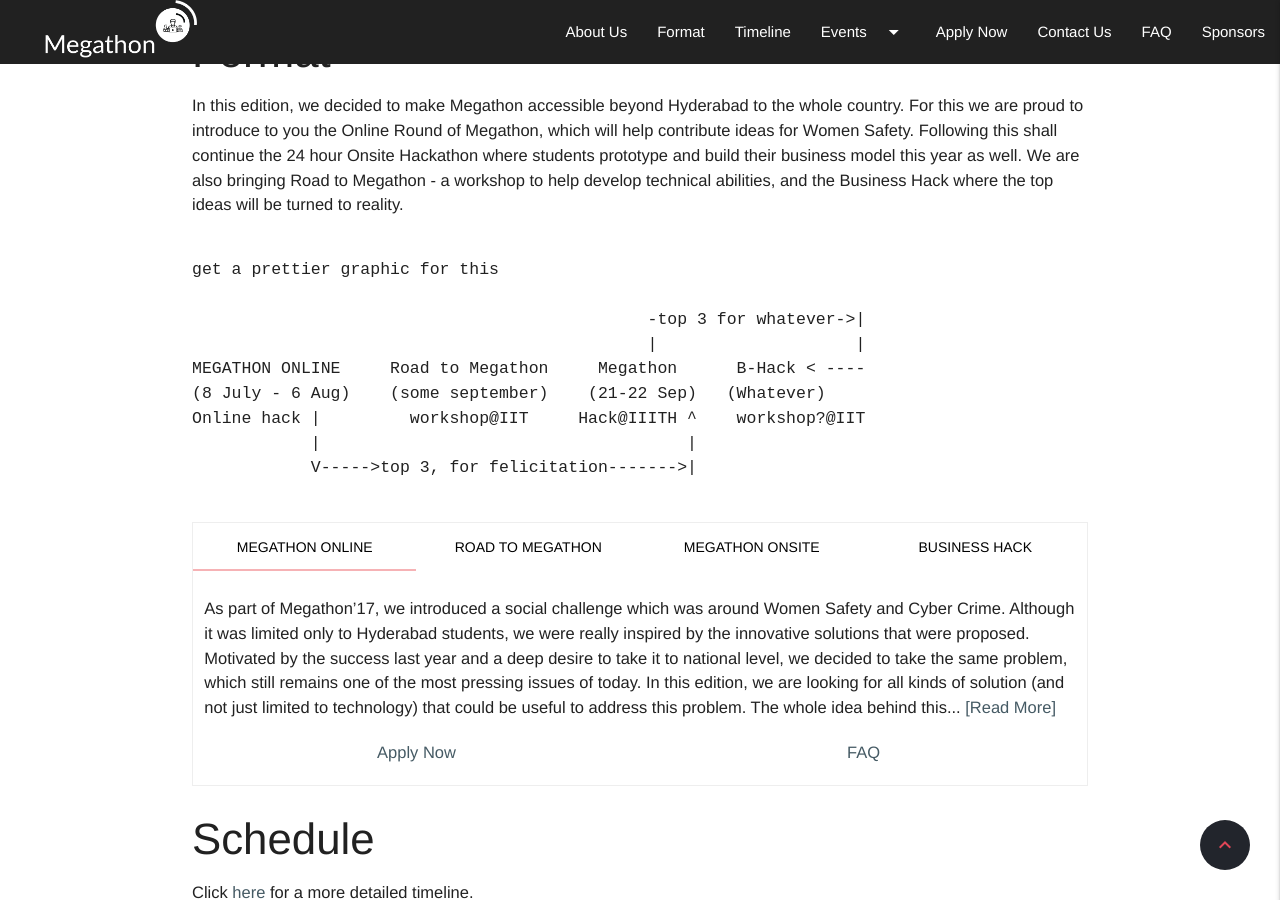
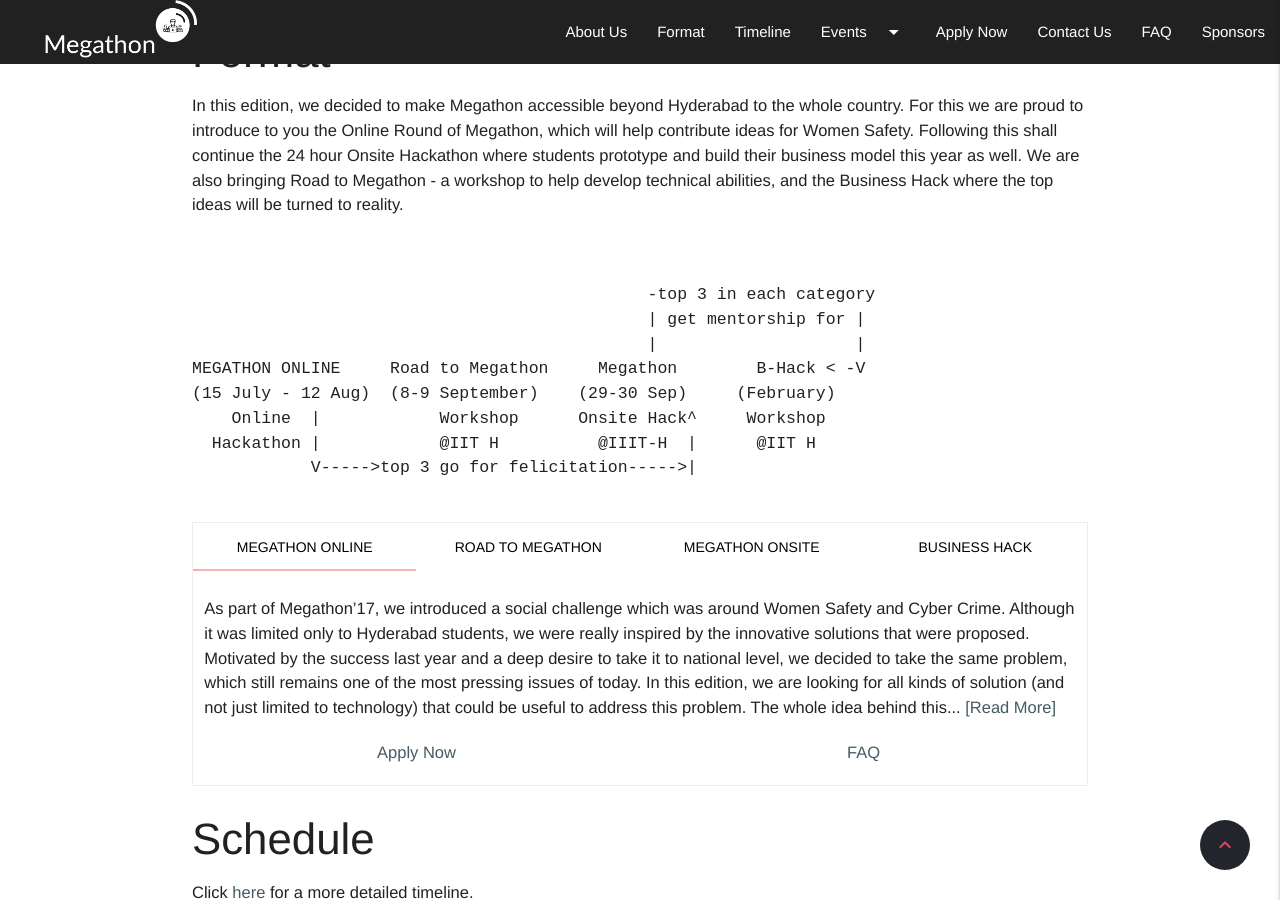
Before and after one commit to IIIT-ECell/megathon, a Jekyll site: the page built from index.md, in a window 1280 px wide and 900 px high, scrolled down 1683 px. Built offline with Jekyll 4.4.1, drawn with Linux system fonts in a browser that asks for light colours; nearby versions of some CDN libraries; our own code applies the rules of GitHub Pages for plain Markdown files.

Commit message:
correcting information on <pre>

```diff
--- a/_includes/format_tabbed.html
+++ b/_includes/format_tabbed.html
@@ -1,15 +1,15 @@
 <br>
 <div class="container" style="overflow: scroll;">
 <pre>
-get a prettier graphic for this
 
-                                              -top 3 for whatever->|
+                                              -top 3 in each category
+                                              | get mentorship for |
                                               |                    |
-MEGATHON ONLINE     Road to Megathon     Megathon      B-Hack < ----
-(8 July - 6 Aug)    (some september)    (21-22 Sep)   (Whatever)
-Online hack |         workshop@IIT     Hack@IIITH ^    workshop?@IIT
-            |                                     |
-            V----->top 3, for felicitation------->|
+MEGATHON ONLINE     Road to Megathon     Megathon        B-Hack < -V
+(15 July - 12 Aug)  (8-9 September)    (29-30 Sep)     (February)
+    Online  |            Workshop      Onsite Hack^     Workshop
+  Hackathon |            @IIT H          @IIIT-H  |      @IIT H
+            V----->top 3 go for felicitation----->|
 </pre>
 </div>
 
```
